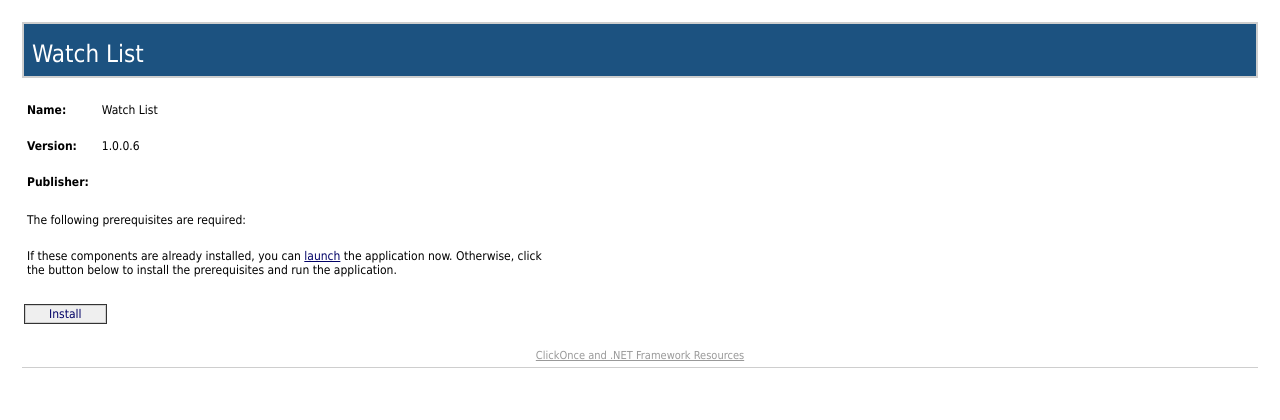
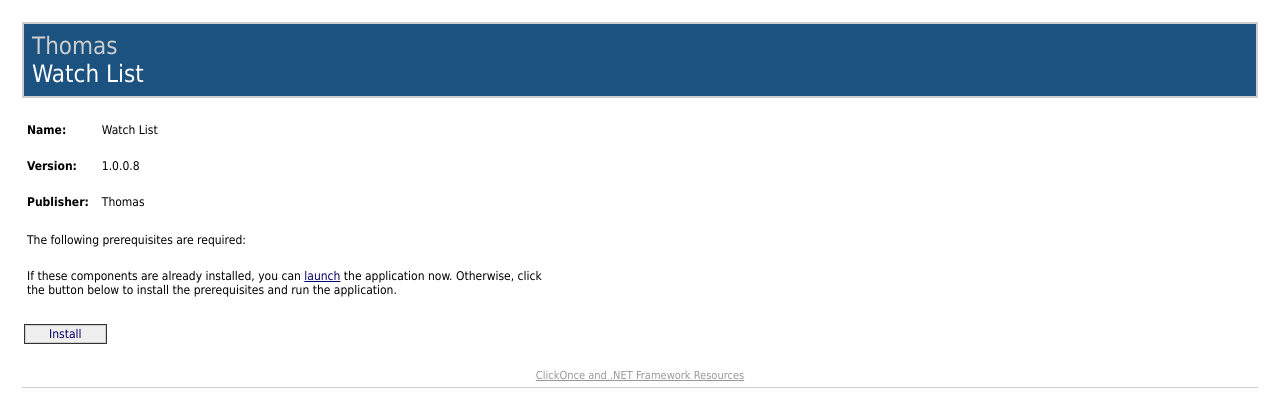
Before and after one commit to omrebel/Watch-List, a plain HTML site: page Watch List/publish/index.htm in a window 1280 px wide. Drawn offline with Linux system fonts and the light colour scheme.

Commit message:
Add files via upload

```diff
--- a/Watch List/publish/index.htm
+++ b/Watch List/publish/index.htm
@@ -51,7 +51,7 @@ FONT.key {font-weight: bold; color: darkgreen}
     <TABLE WIDTH="100%" CELLPADDING="0" CELLSPACING="2" BORDER="0">
 
 <!-- Begin Banner -->
-<TR><TD><TABLE CELLPADDING="2" CELLSPACING="0" BORDER="0" BGCOLOR="#cecece" WIDTH="100%"><TR><TD><TABLE BGCOLOR="#1c5280" WIDTH="100%" CELLPADDING="0" CELLSPACING="0" BORDER="0"><TR><TD CLASS="Banner" /></TR><TR><TD CLASS="Banner"><SPAN CLASS="BannerTextCompany" /></TD></TR><TR><TD CLASS="Banner"><SPAN CLASS="BannerTextApplication">Watch List</SPAN></TD></TR><TR><TD CLASS="Banner" ALIGN="RIGHT" /></TR></TABLE></TD></TR></TABLE></TD></TR>
+<TR><TD><TABLE CELLPADDING="2" CELLSPACING="0" BORDER="0" BGCOLOR="#cecece" WIDTH="100%"><TR><TD><TABLE BGCOLOR="#1c5280" WIDTH="100%" CELLPADDING="0" CELLSPACING="0" BORDER="0"><TR><TD CLASS="Banner" /></TR><TR><TD CLASS="Banner"><SPAN CLASS="BannerTextCompany">Thomas</SPAN></TD></TR><TR><TD CLASS="Banner"><SPAN CLASS="BannerTextApplication">Watch List</SPAN></TD></TR><TR><TD CLASS="Banner" ALIGN="RIGHT" /></TR></TABLE></TD></TR></TABLE></TD></TR>
 <!-- End Banner -->
 
 
@@ -59,7 +59,7 @@ FONT.key {font-weight: bold; color: darkgreen}
 <TR><TD ALIGN="LEFT"><TABLE CELLPADDING="2" CELLSPACING="0" BORDER="0" WIDTH="540"><TR><TD WIDTH="496">
 
 <!-- Begin AppInfo -->
-<TABLE><TR><TD COLSPAN="3">&nbsp;</TD></TR><TR><TD><B>Name:</B></TD><TD WIDTH="5"><SPACER TYPE="block" WIDTH="10" /></TD><TD>Watch List</TD></TR><TR><TD COLSPAN="3">&nbsp;</TD></TR><TR><TD><B>Version:</B></TD><TD WIDTH="5"><SPACER TYPE="block" WIDTH="10" /></TD><TD>1.0.0.6</TD></TR><TR><TD COLSPAN="3">&nbsp;</TD></TR><TR><TD><B>Publisher:</B></TD><TD WIDTH="5"><SPACER TYPE="block" WIDTH="10" /></TD><TD /></TR><tr><td colspan="3">&nbsp;</td></tr></TABLE>
+<TABLE><TR><TD COLSPAN="3">&nbsp;</TD></TR><TR><TD><B>Name:</B></TD><TD WIDTH="5"><SPACER TYPE="block" WIDTH="10" /></TD><TD>Watch List</TD></TR><TR><TD COLSPAN="3">&nbsp;</TD></TR><TR><TD><B>Version:</B></TD><TD WIDTH="5"><SPACER TYPE="block" WIDTH="10" /></TD><TD>1.0.0.8</TD></TR><TR><TD COLSPAN="3">&nbsp;</TD></TR><TR><TD><B>Publisher:</B></TD><TD WIDTH="5"><SPACER TYPE="block" WIDTH="10" /></TD><TD>Thomas</TD></TR><tr><td colspan="3">&nbsp;</td></tr></TABLE>
 <!-- End AppInfo -->
 
 
```
Also changed, not shown: 2 other files.
